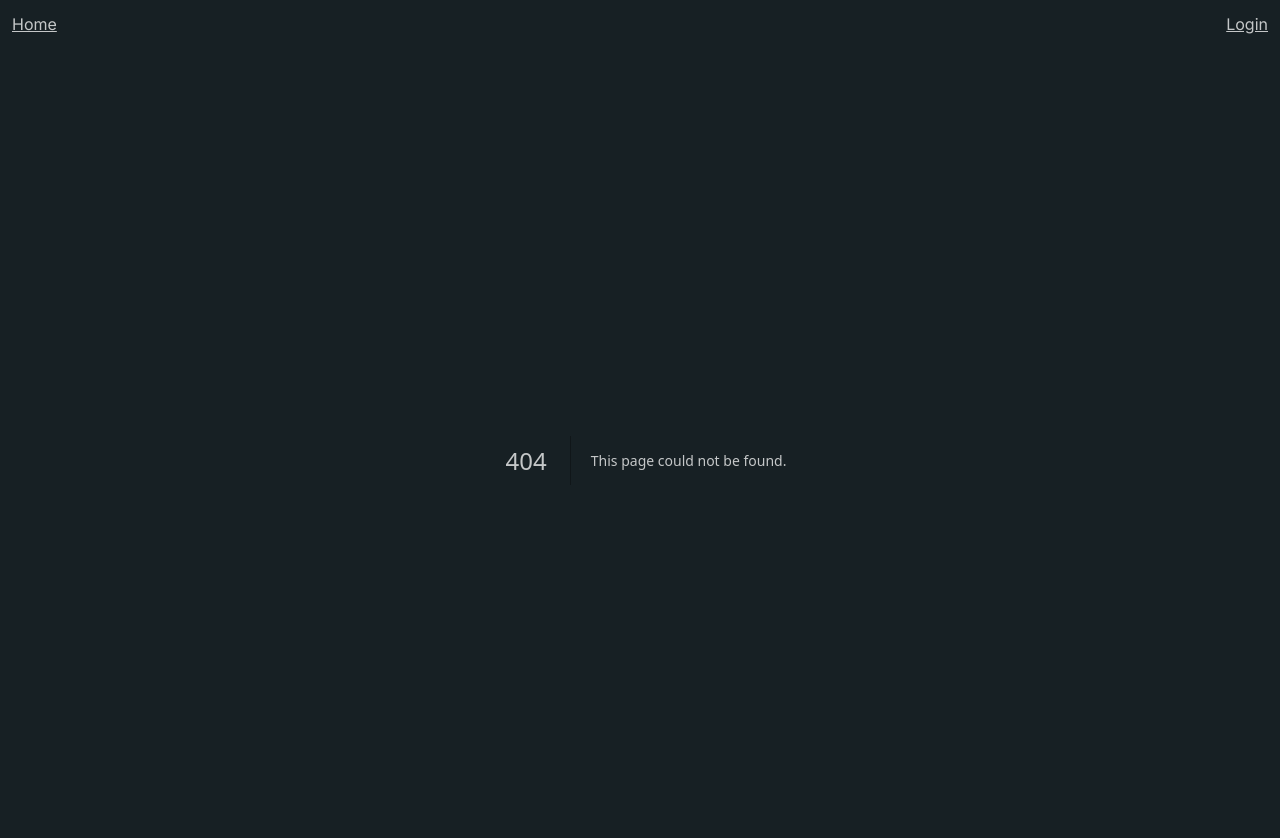
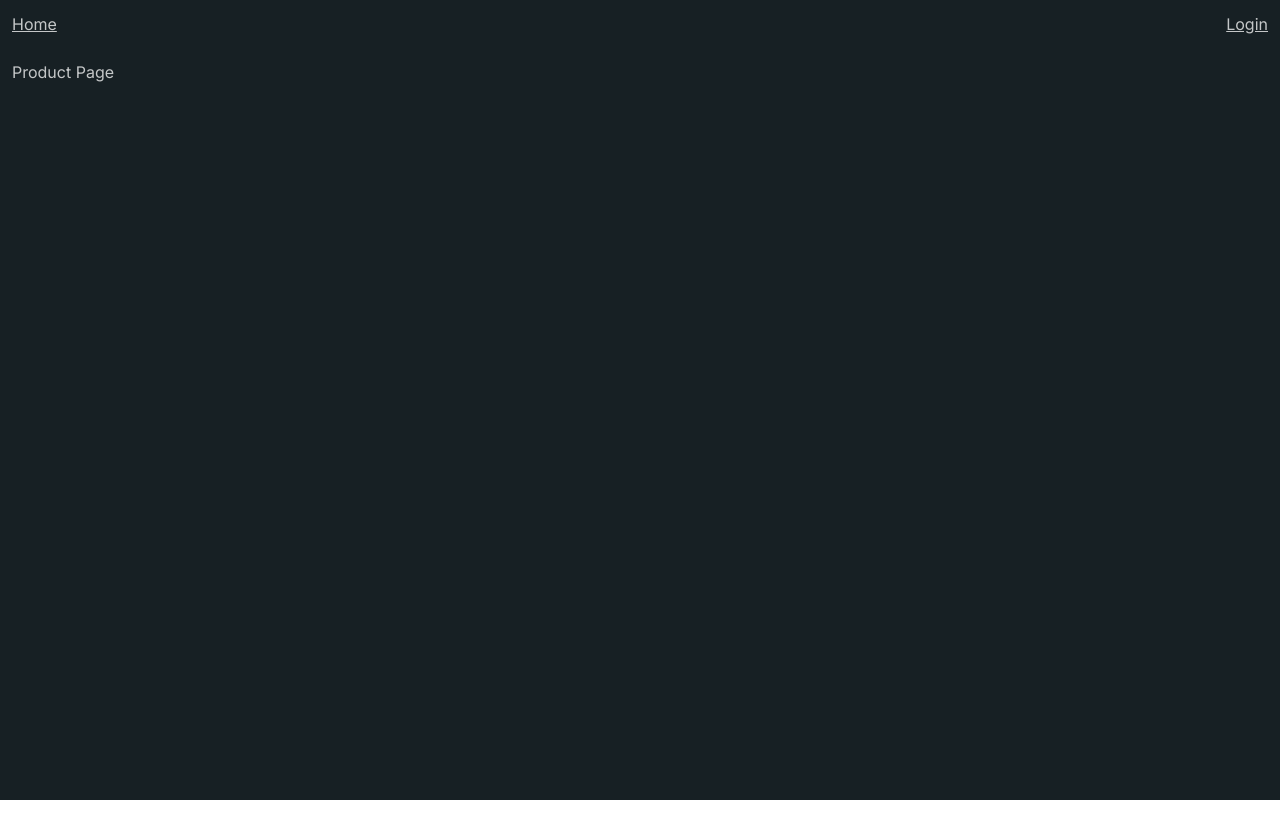
Before and after one commit to antonydesigns/next-cms-project, a Next.js app: page /products/1 in a window 1280 px wide. Before the commit this address had no page. Shown: the top 838 px of the page. After the commit the page ends 800 px from the top, so only its background shows below. Built offline with nearby package versions, Linux system fonts and the light colour scheme.

Commit message:
todo: downgrading nextjs to 13.4.*

```diff
--- a/app/(components)/Navbar.tsx
+++ b/app/(components)/Navbar.tsx
@@ -2,7 +2,6 @@ import Link from "next/link";
 import React from "react";
 import LoginLogout from "./LoginLogout";
 import AdminLinks from "./AdminLinks";
-import { AuthStore } from "../login/configs/store";
 
 export default function Navbar() {
   return (
--- /dev/null
+++ b/app/products/[productId]/page.tsx
@@ -0,0 +1,13 @@
+export function generateStaticParams() {
+  return [{ id: "1" }, { id: "2" }, { id: "3" }];
+}
+
+// Three versions of this page will be statically generated
+// using the `params` returned by `generateStaticParams`
+// - /product/1
+// - /product/2
+// - /product/3
+export default function Page({ params }: { params: { id: string } }) {
+  const { id } = params;
+  return <>Product Page</>;
+}
```
